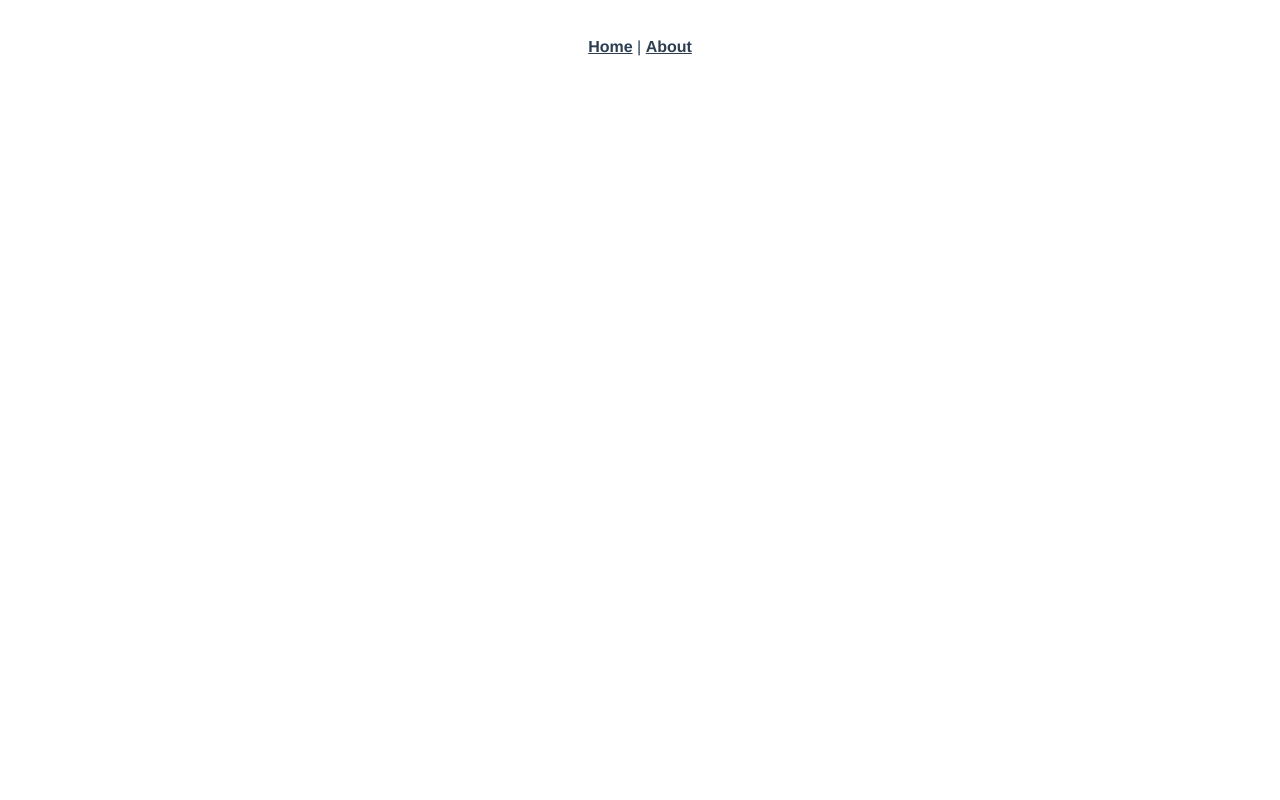
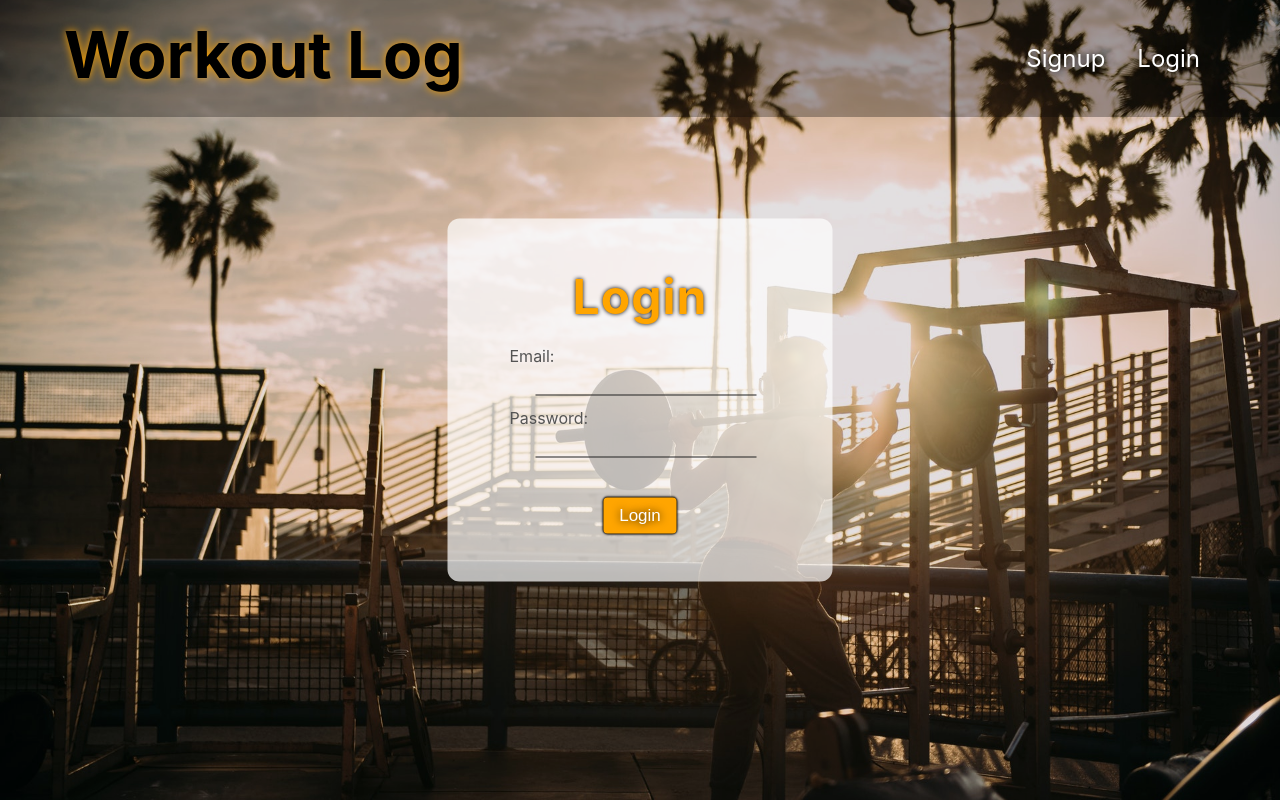
Before and after one commit to MichalBurzynski89/workout-log, a Vue app: page /#/login in a window 1280 px wide. Built offline with nearby package versions, Linux system fonts and the light colour scheme.

Commit message:
Added Navbar, Dashboard, Signup and Login components, added mixins.scss which includes 'form' mixin with styles for Signup and Login forms, added background-image to root component App.vue

```diff
--- a/src/App.vue
+++ b/src/App.vue
@@ -1,29 +1,50 @@
 <template>
   <div id="app">
-    <div id="nav">
-      <router-link to="/">Home</router-link> |
-      <router-link to="/about">About</router-link>
+    <div class="overlay">
+      <Navbar/>
+      <router-view/>
     </div>
-    <router-view/>
   </div>
 </template>
 
+<script>
+import Navbar from "@/components/Navbar";
+
+export default {
+  name: "App",
+  components: {
+    Navbar
+  }
+};
+</script>
+
 <style lang="scss">
+* {
+  margin: 0;
+  padding: 0;
+  list-style-type: none;
+  box-sizing: border-box;
+  border: none;
+  outline: none;
+}
+
+body {
+  font-family: -apple-system, BlinkMacSystemFont, "Segoe UI", Roboto, Oxygen,
+    Ubuntu, Cantarell, "Open Sans", "Helvetica Neue", sans-serif;
+  min-width: 320px;
+  overflow-x: hidden;
+}
+
 #app {
-  font-family: 'Avenir', Helvetica, Arial, sans-serif;
-  -webkit-font-smoothing: antialiased;
-  -moz-osx-font-smoothing: grayscale;
-  text-align: center;
-  color: #2c3e50;
-}
-#nav {
-  padding: 30px;
-  a {
-    font-weight: bold;
-    color: #2c3e50;
-    &.router-link-exact-active {
-      color: #42b983;
-    }
+  height: 100vh;
+  background-image: url("./assets/bg-home.jpeg");
+  background-position: center;
+  background-repeat: no-repeat;
+  background-size: cover;
+
+  & .overlay {
+    height: 100%;
+    background: rgba(0, 0, 0, 0.1);
   }
 }
 </style>
--- /dev/null
+++ b/src/assets/styles/_mixins.scss
@@ -0,0 +1,108 @@
+@mixin form {
+
+  .signup__form,
+  .login__form {
+    position: absolute;
+    top: 50%;
+    left: 50%;
+    transform: translate(-50%, -50%);
+    background-color: rgba(255, 255, 255, 0.7);
+    padding: 24px 16px;
+    text-align: center;
+    border-radius: 12px;
+
+    @media (orientation: landscape) and (max-width: 823px) {
+      top: 63.5%;
+      padding: 12px 16px;
+    }
+
+    @media (min-width: 768px) {
+      padding: 32px 48px;
+    }
+
+    @media (min-width: 1200px) {
+      padding: 48px 76px;
+    }
+
+    .signup__title,
+    .login__title {
+      font-size: 28px;
+      margin-bottom: 28px;
+      color: orange;
+      text-shadow: 0 0 4px #000;
+      letter-spacing: 1px;
+
+      @media (orientation: landscape) and (max-width: 823px) {
+        margin-bottom: 16px;
+      }
+
+      @media (min-width: 768px) {
+        font-size: 36px;
+        margin-bottom: 32px;
+      }
+
+      @media (min-width: 1200px) {
+        font-size: 48px;
+        margin-bottom: 48px;
+      }
+    }
+
+    .field:not(:last-child) {
+      margin-bottom: 24px;
+      position: relative;
+
+      @media (orientation: landscape) and (max-width: 823px) {
+        display: flex;
+        justify-content: space-between;
+        margin-bottom: 16px;
+      }
+
+      @media (min-width: 1200px) {
+        margin-bottom: 40px;
+      }
+
+      & label {
+        position: absolute;
+        top: -20px;
+        left: 0;
+        font-size: 14px;
+        color: #545454;
+
+        @media (orientation: landscape) and (max-width: 823px) {
+          position: static;
+        }
+
+        @media (min-width: 1200px) {
+          top: -28px;
+          left: -14px;
+          font-size: 16px;
+        }
+      }
+
+      .field__input {
+        margin-left: 12px;
+        background-color: transparent;
+        border-bottom: 1.2px solid #222;
+        color: #222;
+
+        @media (min-width: 1200px) {
+          font-size: 17px;
+        }
+      }
+    }
+
+    .field__btn {
+      background-color: orange;
+      padding: 8px 16px;
+      border-radius: 4px;
+      box-shadow: 0 0 2px 1px #000;
+      color: #fff;
+      text-shadow: 0 0 4px #000;
+
+      @media (min-width: 1200px) {
+        font-size: 17px;
+        text-shadow: 0 0 8px #000;
+      }
+    }
+  }
+}
--- /dev/null
+++ b/src/components/Dashboard.vue
@@ -0,0 +1,15 @@
+<template>
+  <div class="dashboard"></div>
+</template>
+
+<script>
+export default {
+  name: "Dashboard",
+  data() {
+    return {};
+  }
+};
+</script>
+
+<style lang="scss">
+</style>
--- a/src/components/HelloWorld.vue
+++ /dev/null
@@ -1,58 +0,0 @@
-<template>
-  <div class="hello">
-    <h1>{{ msg }}</h1>
-    <p>
-      For a guide and recipes on how to configure / customize this project,<br>
-      check out the
-      <a href="https://cli.vuejs.org" target="_blank" rel="noopener">vue-cli documentation</a>.
-    </p>
-    <h3>Installed CLI Plugins</h3>
-    <ul>
-      <li><a href="https://github.com/vuejs/vue-cli/tree/dev/packages/%40vue/cli-plugin-babel" target="_blank" rel="noopener">babel</a></li>
-      <li><a href="https://github.com/vuejs/vue-cli/tree/dev/packages/%40vue/cli-plugin-eslint" target="_blank" rel="noopener">eslint</a></li>
-    </ul>
-    <h3>Essential Links</h3>
-    <ul>
-      <li><a href="https://vuejs.org" target="_blank" rel="noopener">Core Docs</a></li>
-      <li><a href="https://forum.vuejs.org" target="_blank" rel="noopener">Forum</a></li>
-      <li><a href="https://chat.vuejs.org" target="_blank" rel="noopener">Community Chat</a></li>
-      <li><a href="https://twitter.com/vuejs" target="_blank" rel="noopener">Twitter</a></li>
-      <li><a href="https://news.vuejs.org" target="_blank" rel="noopener">News</a></li>
-    </ul>
-    <h3>Ecosystem</h3>
-    <ul>
-      <li><a href="https://router.vuejs.org" target="_blank" rel="noopener">vue-router</a></li>
-      <li><a href="https://vuex.vuejs.org" target="_blank" rel="noopener">vuex</a></li>
-      <li><a href="https://github.com/vuejs/vue-devtools#vue-devtools" target="_blank" rel="noopener">vue-devtools</a></li>
-      <li><a href="https://vue-loader.vuejs.org" target="_blank" rel="noopener">vue-loader</a></li>
-      <li><a href="https://github.com/vuejs/awesome-vue" target="_blank" rel="noopener">awesome-vue</a></li>
-    </ul>
-  </div>
-</template>
-
-<script>
-export default {
-  name: 'HelloWorld',
-  props: {
-    msg: String
-  }
-}
-</script>
-
-<!-- Add "scoped" attribute to limit CSS to this component only -->
-<style scoped lang="scss">
-h3 {
-  margin: 40px 0 0;
-}
-ul {
-  list-style-type: none;
-  padding: 0;
-}
-li {
-  display: inline-block;
-  margin: 0 10px;
-}
-a {
-  color: #42b983;
-}
-</style>
--- /dev/null
+++ b/src/components/Login.vue
@@ -0,0 +1,35 @@
+<template>
+  <div class="login">
+    <form @submit.prevent class="login__form">
+      <h2 class="login__title">Login</h2>
+      <div class="field">
+        <label for="email">Email:</label>
+        <input type="email" name="user_email" id="email" class="field__input">
+      </div>
+      <div class="field">
+        <label for="password">Password:</label>
+        <input type="password" name="user_password" id="password" class="field__input">
+      </div>
+      <div class="field">
+        <button type="submit" class="field__btn">Login</button>
+      </div>
+    </form>
+  </div>
+</template>
+
+<script>
+export default {
+  name: "Login",
+  data() {
+    return {};
+  }
+};
+</script>
+
+<style lang="scss">
+@import "../assets/styles/mixins";
+
+.login {
+  @include form;
+}
+</style>
--- /dev/null
+++ b/src/components/Navbar.vue
@@ -0,0 +1,92 @@
+<template>
+  <div class="navbar">
+    <nav class="header">
+      <h1 class="title">
+        <router-link :to="{ name: 'home' }" class="title__link">Workout Log</router-link>
+      </h1>
+      <ul class="menu">
+        <li class="menu__item">
+          <router-link :to="{ name: 'Signup' }" class="menu__link">Signup</router-link>
+        </li>
+        <li class="menu__item">
+          <router-link :to="{ name: 'Login' }" class="menu__link">Login</router-link>
+        </li>
+      </ul>
+    </nav>
+  </div>
+</template>
+
+<script>
+export default {
+  name: "Navbar"
+};
+</script>
+
+<!-- Add "scoped" attribute to limit CSS to this component only -->
+<style lang="scss">
+.header {
+  display: flex;
+  flex-wrap: wrap;
+  justify-content: center;
+  align-items: center;
+  padding: 8px;
+  background-color: rgba(0, 0, 0, 0.3);
+
+  @media (min-width: 640px) {
+    justify-content: space-between;
+    padding: 10px 32px;
+  }
+
+  @media (min-width: 1024px) {
+    padding: 16px 64px;
+  }
+
+  & .title {
+    font-size: 48px;
+    margin-bottom: 8px;
+    text-shadow: 0 0 8px orange;
+
+    @media (min-width: 1024px) {
+      font-size: 64px;
+    }
+
+    @media (min-width: 1600px) {
+      font-size: 80px;
+    }
+
+    .title__link {
+      display: block;
+      color: #000;
+      text-decoration: none;
+    }
+  }
+
+  & .menu {
+    display: flex;
+
+    @media (min-width: 1600px) {
+      margin-right: 32px;
+    }
+
+    .menu__item {
+      margin: 0 16px;
+
+      .menu__link {
+        display: block;
+        text-decoration: none;
+        color: #fff;
+        text-shadow: 1px 1px 8px #000;
+        font-size: 18px;
+
+        @media (min-width: 1024px) {
+          font-size: 24px;
+        }
+
+        @media (min-width: 1600px) {
+          font-size: 28px;
+        }
+      }
+    }
+  }
+}
+</style>
--- /dev/null
+++ b/src/components/Signup.vue
@@ -0,0 +1,39 @@
+<template>
+  <div class="signup">
+    <form @submit.prevent class="signup__form">
+      <h2 class="signup__title">Signup</h2>
+      <div class="field">
+        <label for="email">Email:</label>
+        <input type="email" name="user_email" id="email" class="field__input">
+      </div>
+      <div class="field">
+        <label for="password">Password:</label>
+        <input type="password" name="user_password" id="password" class="field__input">
+      </div>
+      <div class="field">
+        <label for="nickname">Nickname:</label>
+        <input type="text" name="user_nickname" id="nickname" class="field__input">
+      </div>
+      <div class="field">
+        <button type="submit" class="field__btn">Signup</button>
+      </div>
+    </form>
+  </div>
+</template>
+
+<script>
+export default {
+  name: "Signup",
+  data() {
+    return {};
+  }
+};
+</script>
+
+<style lang="scss">
+@import "../assets/styles/mixins";
+
+.signup {
+  @include form;
+}
+</style>
--- a/src/router.js
+++ b/src/router.js
@@ -1,6 +1,8 @@
 import Vue from 'vue'
 import Router from 'vue-router'
 import Home from './views/Home.vue'
+import Signup from '@/components/Signup'
+import Login from '@/components/Login'
 
 Vue.use(Router)
 
@@ -12,6 +14,16 @@ export default new Router({
       component: Home
     },
     {
+      path: '/signup',
+      name: 'Signup',
+      component: Signup
+    },
+    {
+      path: '/login',
+      name: 'Login',
+      component: Login
+    },
+    {
       path: '/about',
       name: 'about',
       // route level code-splitting
--- a/src/views/Home.vue
+++ b/src/views/Home.vue
@@ -1,18 +1,18 @@
 <template>
   <div class="home">
-    <img alt="Vue logo" src="../assets/logo.png">
-    <HelloWorld msg="Welcome to Your Vue.js App"/>
+    <!-- <img alt="Vue logo" src="../assets/logo.png"> -->
+    <Dashboard/>
   </div>
 </template>
 
 <script>
 // @ is an alias to /src
-import HelloWorld from '@/components/HelloWorld.vue'
+import Dashboard from "@/components/Dashboard.vue";
 
 export default {
-  name: 'home',
+  name: "home",
   components: {
-    HelloWorld
+    Dashboard
   }
-}
+};
 </script>
```
Also changed, not shown: src/assets/bg-home.jpeg (added).
